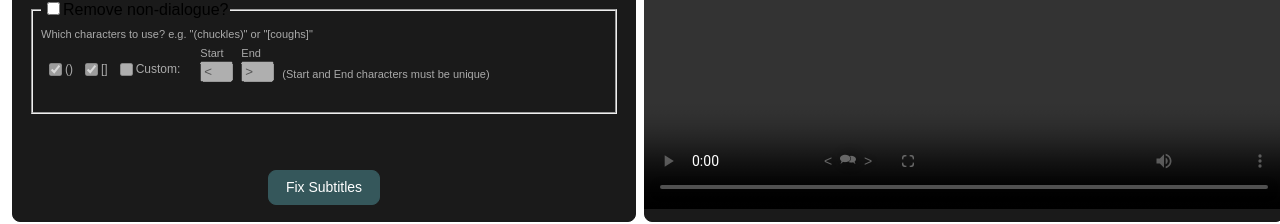
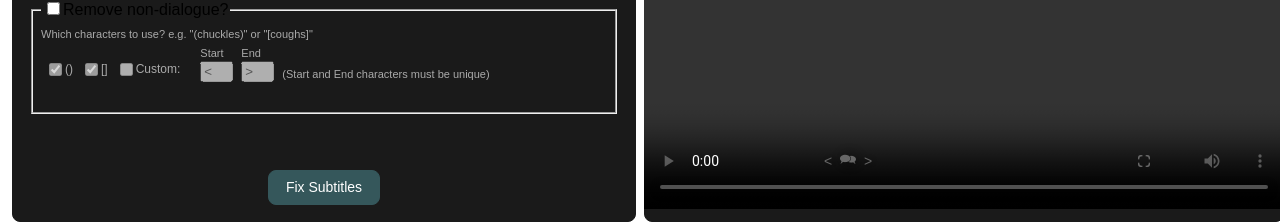
Before and after one commit to mrnolanhenry/srt-client, a React (Vite) app: page / in a window 1280 px wide. Shown: the part 269-493 px from the top of the page. Built offline with nearby package versions, Linux system fonts and the light colour scheme.

Commit message:
video controls positioning

```diff
--- a/src/components/VideoControlButton/VideoControlButton.css
+++ b/src/components/VideoControlButton/VideoControlButton.css
@@ -1,7 +1,11 @@
+.video-control-button-container {
+    z-index: 999;
+}
+
 .video-control-fake-button,
 .video-control-button {
     position: absolute;
-    margin: 16px 22px 0 0;
+    margin: 17px 22px 0 0;
     float: right;
     z-index: 999;
     transition: .3s;
--- a/src/components/VideoUploadAndPlayer/VideoUploadAndPlayer.css
+++ b/src/components/VideoUploadAndPlayer/VideoUploadAndPlayer.css
@@ -1,14 +1,9 @@
 #videoRow {
     position: relative;
 
-    video {
-        /* border-radius: 16px; */
-        /* transition: .3s; */
-    }
-
     video::-webkit-media-controls-fullscreen-button {
-        /* display: none; */
-        visibility: hidden;
+        display: none;
+        /* visibility: hidden; */
     }
 
     /* FOR FUTURE REFERENCE */
@@ -54,7 +49,7 @@
         position: absolute;
         /* left: 26%;
         bottom: 9.5%; */
-        z-index: 999;
+        /* z-index: 999; */
         /* transition: .3s; */
         color: white;
         text-shadow: 2px 2px 15px rgba(0, 0, 0);
@@ -64,7 +59,8 @@
         padding: 6px;
         left: 0;
         bottom: 0;
-        margin: 0 0 35px 150px;
+        margin: 0 100px 35px 150px;
+        width: calc(100% - 250px);
     }
 
     video.fullscreen {
@@ -72,12 +68,15 @@
         height: 100%;
     }
 
-    .video-controls.fullscreen {
-        /* left: 26%;
-        bottom: 5%; */
-    }
-
     .img-button {
         padding-top: 3px;
     }
+
+    #videoControlsRowLeft {
+        align-items: center;
+    }
+
+    #videoControlsRowRight {
+        justify-content: flex-end;
+    }
 }
--- a/src/components/VideoUploadAndPlayer/VideoUploadAndPlayer.tsx
+++ b/src/components/VideoUploadAndPlayer/VideoUploadAndPlayer.tsx
@@ -191,11 +191,13 @@ const VideoUploadAndPlayer = ({cues, videoRef, timeInput}: VideoUploadAndPlayerP
         </button>
         <div
           id="videoControlsRow"
-          className={`flex-row centered-row padded-row video-controls ${isFullscreen ? 'fullscreen' : ''} ${debouncedShouldHideControls ? 'hidden' : ''}`}
+          className={`flex-row spaced-between-row padded-row video-controls ${isFullscreen ? 'fullscreen' : ''} ${debouncedShouldHideControls ? 'hidden' : ''}`}
           onBlur={() => setIsControlFocused(false)}
           onFocus={() => setIsControlFocused(true)}
           onMouseEnter={() => setIsControlFocused(true)}
           onMouseLeave={() => setIsControlFocused(false)}>
+            <div id="videoControlsColLeft" className="flex-column">
+              <div id="videoControlsRowLeft" className="flex-row">
                 <VideoControlButton
                   controlText={ARROW_LEFT_CHAR}
                   hoverText="Previous Subtitle"
@@ -213,6 +215,10 @@ const VideoUploadAndPlayer = ({cues, videoRef, timeInput}: VideoUploadAndPlayerP
                   isDisabled={shouldDisableControls}
                   handleClick={goToNextCue}
                 />
+              </div>
+            </div>
+            <div id="videoControlsColRight" className="flex-column">
+              <div id="videoControlsRowRight" className="flex-row">
                 <VideoControlButton
                   hoverText={`${isFullscreen ? "Exit" : "Enter"} Fullscreen`}
                   isDisabled={shouldDisableControls}
@@ -222,6 +228,8 @@ const VideoUploadAndPlayer = ({cues, videoRef, timeInput}: VideoUploadAndPlayerP
                 </VideoControlButton>
               </div>
             </div>
+        </div>
+      </div>
     </>
   );
 };
```
Lines whose indentation alone changed are shown as unchanged.
